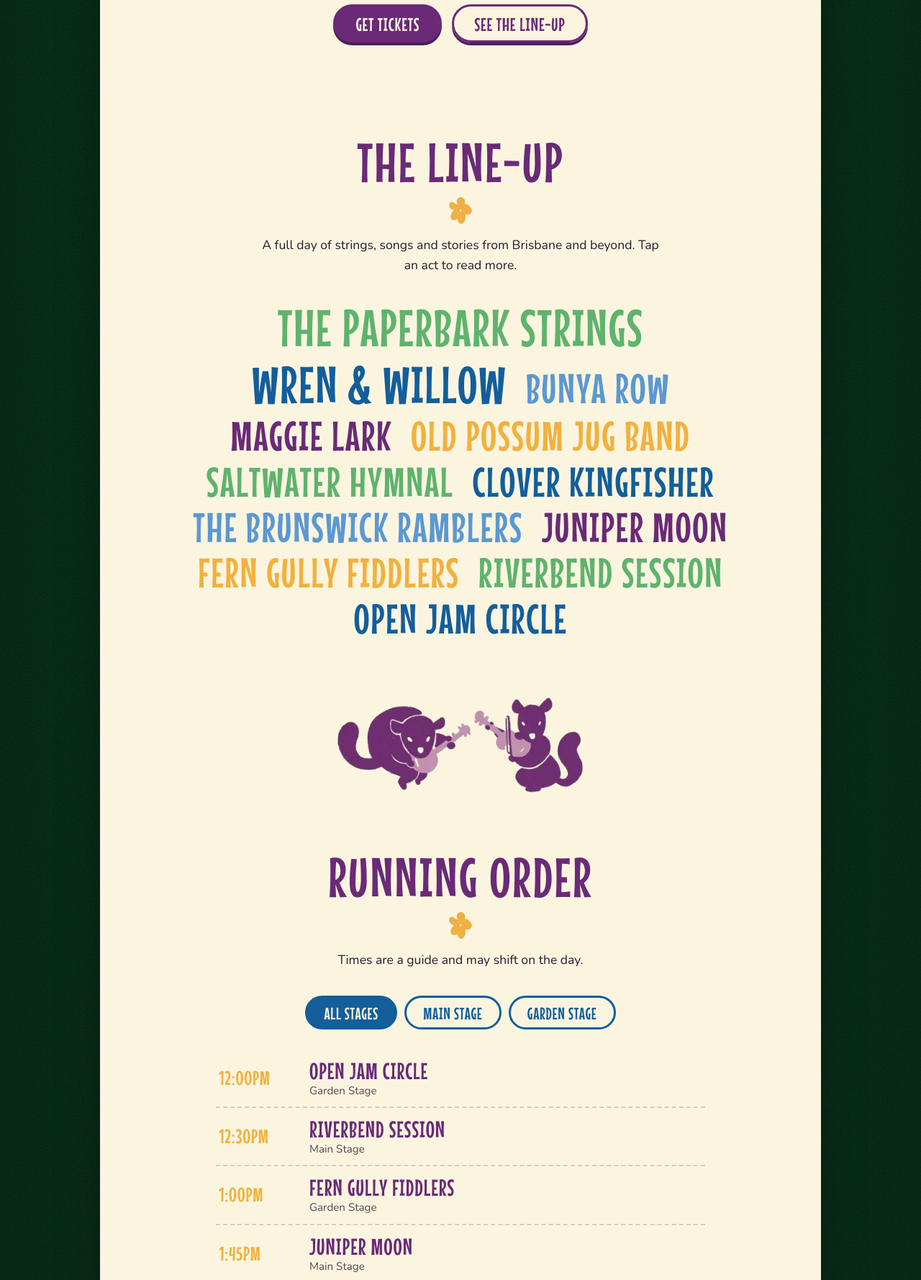
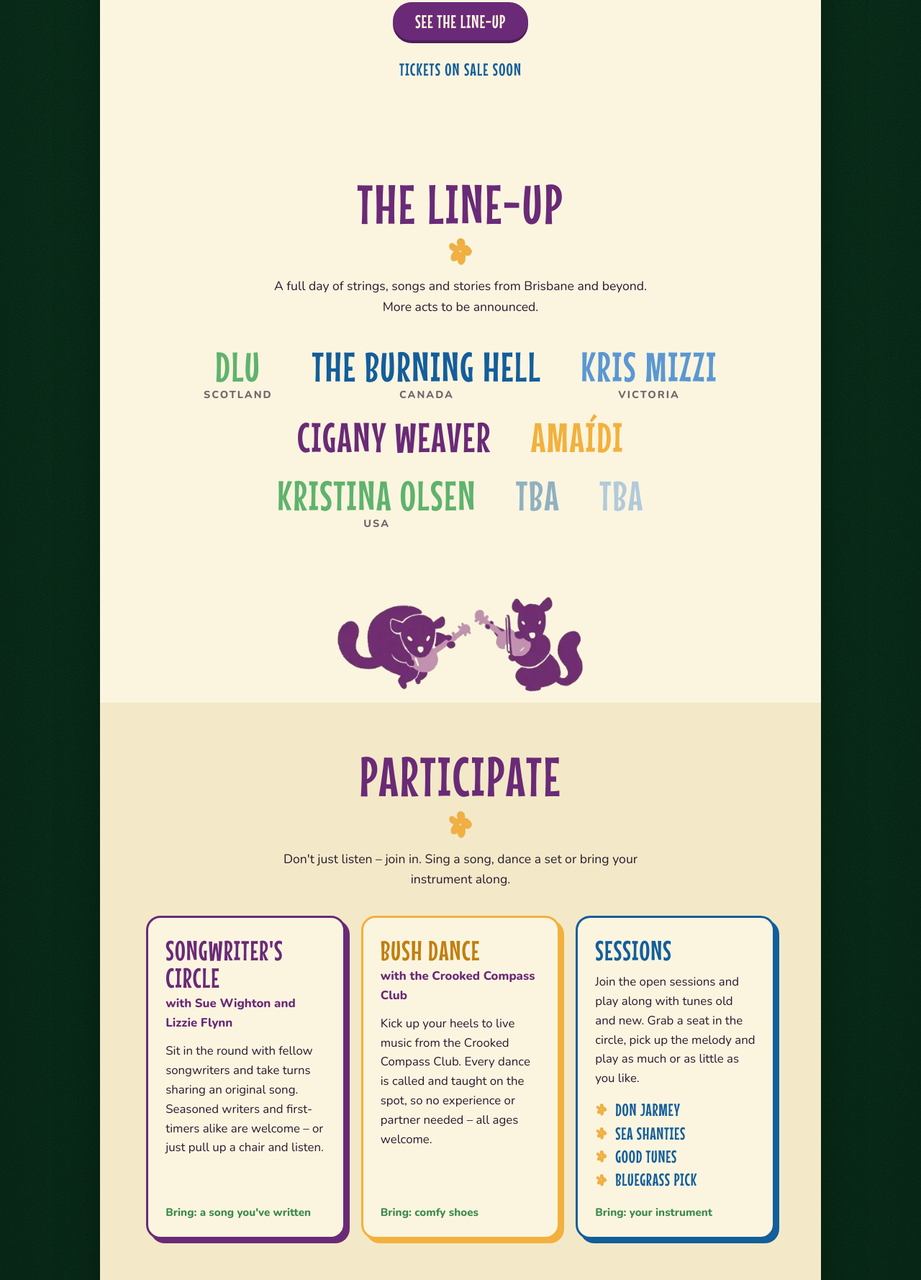
Before and after one commit to KonajuGames/soundsfolk2, a plain HTML site: page index.html in a window 1280 px wide. Shown: the part 1022-2800 px from the top of the page at 72% size. Drawn offline with nearby package versions, Linux system fonts and the light colour scheme.

Commit message:
Add Participate section, real line-up and venue address; hide tickets and running order
- Participate section: Songwriter's Circle (with Sue Wighton and Lizzie
  Flynn), Bush Dance with the Crooked Compass Club, and Sessions
- Line-up updated to the announced acts with origin subheadings
- Venue address: 50 Oxlade Drive, New Farm
- Running order and tickets hidden until details are confirmed

Co-Authored-By: Claude Opus 5.5 <noreply@anthropic.com>

```diff
--- a/index.html
+++ b/index.html
@@ -35,11 +35,12 @@
       </button>
       <nav id="nav-links" class="nav__links" aria-label="Main">
         <a href="#lineup">Line-up</a>
-        <a href="#schedule">Running order</a>
-        <a href="#tickets">Tickets</a>
+        <a href="#participate">Participate</a>
+        <!-- <a href="#schedule">Running order</a> -->
+        <!-- <a href="#tickets">Tickets</a> -->
         <a href="#venue">Venue</a>
         <a href="#faq">FAQ</a>
-        <a class="btn btn--small" href="#tickets">Get tickets</a>
+        <!-- <a class="btn btn--small" href="#tickets">Get tickets</a> -->
       </nav>
     </header>
 
@@ -62,36 +63,63 @@
         </div>
 
         <div class="hero__cta">
-          <a class="btn" href="#tickets">Get tickets</a>
-          <a class="btn btn--ghost" href="#lineup">See the line-up</a>
+          <!-- <a class="btn" href="#tickets">Get tickets</a> -->
+          <a class="btn" href="#lineup">See the line-up</a>
         </div>
+        <p class="hero__note">Tickets on sale soon</p>
       </section>
 
       <!-- LINE-UP -->
       <section class="section" id="lineup" aria-labelledby="lineup-h">
         <h2 id="lineup-h" class="section__title">The Line-up</h2>
-        <p class="section__lede">A full day of strings, songs and stories from Brisbane and beyond. Tap an act to read more.</p>
+        <p class="section__lede">A full day of strings, songs and stories from Brisbane and beyond. More acts to be announced.</p>
         <ul class="lineup" id="lineup-list"></ul>
-        <div class="act-detail" id="act-detail" hidden>
-          <button class="act-detail__close" aria-label="Close">×</button>
-          <h3 class="act-detail__name"></h3>
-          <p class="act-detail__meta"></p>
-          <p class="act-detail__blurb"></p>
-        </div>
       </section>
 
       <img class="possums" src="assets/possums.webp" alt="Two purple possums playing banjo and fiddle" width="440" height="180" loading="lazy">
 
+      <!-- PARTICIPATE -->
+      <section class="section section--tint" id="participate" aria-labelledby="participate-h">
+        <h2 id="participate-h" class="section__title">Participate</h2>
+        <p class="section__lede">Don't just listen – join in. Sing a song, dance a set or bring your instrument along.</p>
+        <div class="activities">
+          <article class="activity activity--purple">
+            <h3 class="activity__title">Songwriter's Circle</h3>
+            <p class="activity__with">with Sue Wighton and Lizzie Flynn</p>
+            <p>Sit in the round with fellow songwriters and take turns sharing an original song. Seasoned writers and first-timers alike are welcome – or just pull up a chair and listen.</p>
+            <p class="activity__meta">Bring: a song you've written</p>
+          </article>
+          <article class="activity activity--orange">
+            <h3 class="activity__title">Bush Dance</h3>
+            <p class="activity__with">with the Crooked Compass Club</p>
+            <p>Kick up your heels to live music from the Crooked Compass Club. Every dance is called and taught on the spot, so no experience or partner needed – all ages welcome.</p>
+            <p class="activity__meta">Bring: comfy shoes</p>
+          </article>
+          <article class="activity activity--blue">
+            <h3 class="activity__title">Sessions</h3>
+            <p>Join the open sessions and play along with tunes old and new. Grab a seat in the circle, pick up the melody and play as much or as little as you like.</p>
+            <ul class="activity__list">
+              <li>Don Jarmey</li>
+              <li>Sea Shanties</li>
+              <li>Good Tunes</li>
+              <li>Bluegrass Pick</li>
+            </ul>
+            <p class="activity__meta">Bring: your instrument</p>
+          </article>
+        </div>
+      </section>
+
       <!-- RUNNING ORDER -->
-      <section class="section" id="schedule" aria-labelledby="schedule-h">
+      <!-- Hidden until the real running order is set: remove `hidden` and restore the nav link to show it -->
+      <section class="section" id="schedule" aria-labelledby="schedule-h" hidden>
         <h2 id="schedule-h" class="section__title">Running Order</h2>
         <p class="section__lede">Times are a guide and may shift on the day.</p>
         <div class="stage-tabs" role="tablist" id="stage-tabs"></div>
         <ol class="schedule" id="schedule-list"></ol>
       </section>
 
-      <!-- TICKETS -->
-      <section class="section section--tint" id="tickets" aria-labelledby="tickets-h">
+      <!-- TICKETS – hidden until tickets are on sale: remove `hidden`, restore the commented-out ticket links in the nav and hero, and remove .hero__note -->
+      <section class="section section--tint" id="tickets" aria-labelledby="tickets-h" hidden>
         <h2 id="tickets-h" class="section__title">Tickets</h2>
         <p class="section__lede">One day, every act. Grab yours before they're gone.</p>
         <div class="tickets">
@@ -134,6 +162,7 @@
           <div class="venue__text">
             <p class="venue__name">The Officers Mess</p>
             <p class="venue__suburb">New Farm, Brisbane</p>
+            <address class="venue__address">50 Oxlade Drive, New Farm QLD 4005</address>
             <p>A heritage space by the river with room to sit, listen and wander between sets. Bring a picnic rug and settle in for the day.</p>
             <ul class="venue__list">
               <li><strong>Doors:</strong> 11:30am</li>
@@ -141,7 +170,7 @@
               <li><strong>Getting there:</strong> CityCat to New Farm Park, or buses along Brunswick St</li>
               <li><strong>Accessibility:</strong> step-free main stage area &amp; accessible toilets</li>
             </ul>
-            <a class="btn btn--ghost" href="https://www.google.com/maps/search/?api=1&amp;query=The+Officers+Mess+New+Farm+Brisbane" target="_blank" rel="noopener">Open in Maps</a>
+            <a class="btn btn--ghost" href="https://www.google.com/maps/search/?api=1&amp;query=The+Officers+Mess%2C+50+Oxlade+Drive%2C+New+Farm+QLD+4005" target="_blank" rel="noopener">Open in Maps</a>
           </div>
           <figure class="venue__poster">
             <img src="assets/poster-small.webp" alt="SoundsFolk 2027 festival poster" width="534" height="800" loading="lazy">
@@ -170,7 +199,7 @@
             <summary>What if it rains?</summary>
             <p>The show goes on. Main sets move under cover, so pack a jacket just in case.</p>
           </details>
-          <details>
+          <details hidden>
             <summary>Are tickets refundable?</summary>
             <p>Tickets are refundable up to 14 days before the event. After that, you can transfer your ticket to a friend.</p>
           </details>
--- a/script.js
+++ b/script.js
@@ -1,76 +1,41 @@
 /* ==========================================================
    SoundsFolk – line-up data and page behaviour
    Edit the ACTS array to update the line-up and running order.
-   (The names below are placeholders until the real line-up is announced.)
+   `origin` is optional (shown under the name). Acts named "TBA" show in
+   the line-up but are left out of the running order.
+   NOTE: stages and times are placeholders until the real running order is set.
    ========================================================== */
 
 const FESTIVAL_START = new Date("2027-03-21T12:00:00+10:00"); // Brisbane (AEST, no DST)
 
 const ACTS = [
-  { name: "The Paperbark Strings", stage: "Main Stage", time: "8:00pm", headliner: true,
-    blurb: "Five-piece string band weaving Australian bush ballads with Appalachian fiddle tunes. Our closing act." },
-  { name: "Wren & Willow", stage: "Main Stage", time: "6:45pm", headliner: true,
-    blurb: "Close-harmony duo whose songs about rivers, ranges and long drives home have filled halls across Queensland." },
-  { name: "Bunya Row", stage: "Main Stage", time: "5:30pm",
-    blurb: "Banjo, bouzouki and a stomp box. Expect foot-tapping reels and a singalong or two." },
-  { name: "Maggie Lark", stage: "Garden Stage", time: "4:45pm",
-    blurb: "Singer-songwriter with a finger-picked guitar and stories that land somewhere between heartbreak and humour." },
-  { name: "Old Possum Jug Band", stage: "Main Stage", time: "4:15pm",
-    blurb: "Washboard, jug, kazoo and the occasional saw – a joyful racket for all ages." },
-  { name: "Saltwater Hymnal", stage: "Garden Stage", time: "3:30pm",
-    blurb: "Unaccompanied sea shanties and work songs, sung in rich four-part harmony." },
-  { name: "Clover Kingfisher", stage: "Main Stage", time: "3:00pm",
-    blurb: "Celtic-flavoured trio led by uilleann pipes and bodhrán." },
-  { name: "The Brunswick Ramblers", stage: "Garden Stage", time: "2:15pm",
-    blurb: "New Farm locals playing old-time country and western swing." },
-  { name: "Juniper Moon", stage: "Main Stage", time: "1:45pm",
-    blurb: "Dreamy indie-folk with autoharp, cello and layered vocals." },
-  { name: "Fern Gully Fiddlers", stage: "Garden Stage", time: "1:00pm",
-    blurb: "A youth fiddle ensemble kicking off the Garden Stage with plenty of energy." },
-  { name: "Riverbend Session", stage: "Main Stage", time: "12:30pm",
-    blurb: "Open the day with a gentle acoustic set from this Brisbane collective." },
-  { name: "Open Jam Circle", stage: "Garden Stage", time: "12:00pm",
-    blurb: "Bring an instrument and join in. All levels welcome – just follow the tune." },
+  { name: "Dlu",              origin: "Scotland", stage: "Main Stage",   time: "12:30pm" },
+  { name: "The Burning Hell", origin: "Canada",   stage: "Main Stage",   time: "2:00pm" },
+  { name: "Kris Mizzi",       origin: "Victoria", stage: "Garden Stage", time: "3:00pm" },
+  { name: "Cigany Weaver",                        stage: "Main Stage",   time: "4:00pm" },
+  { name: "Amaídi",                               stage: "Garden Stage", time: "5:00pm" },
+  { name: "Kristina Olsen",   origin: "USA",      stage: "Main Stage",   time: "6:00pm" },
+  { name: "TBA" },
+  { name: "TBA" },
 ];
 
-/* ---------- Line-up word cloud ---------- */
+/* ---------- Line-up ---------- */
 const lineupList = document.getElementById("lineup-list");
-const detail = document.getElementById("act-detail");
 
-// Headliners first, then the rest in poster order
-const lineupOrder = [...ACTS.filter(a => a.headliner), ...ACTS.filter(a => !a.headliner)];
-
-lineupOrder.forEach((act, i) => {
+ACTS.forEach((act, i) => {
   const li = document.createElement("li");
-  const btn = document.createElement("button");
-  btn.type = "button";
-  btn.textContent = act.name;
-  btn.className = `c${i % 5}${act.headliner ? " headliner" : ""}`;
-  btn.setAttribute("aria-pressed", "false");
-  btn.setAttribute("aria-controls", "act-detail");
-  btn.addEventListener("click", () => showAct(act, btn));
-  li.appendChild(btn);
+  li.className = `c${i % 5}${act.name === "TBA" ? " tba" : ""}`;
+  const name = document.createElement("span");
+  name.className = "lineup__name";
+  name.textContent = act.name;
+  li.appendChild(name);
+  if (act.origin) {
+    const origin = document.createElement("span");
+    origin.className = "lineup__origin";
+    origin.textContent = act.origin;
+    li.appendChild(origin);
+  }
   lineupList.appendChild(li);
-});
-
-function showAct(act, btn) {
-  const wasOpen = btn.getAttribute("aria-pressed") === "true";
-  lineupList.querySelectorAll("button").forEach(b => b.setAttribute("aria-pressed", "false"));
-  if (wasOpen) { detail.hidden = true; return; }
-  btn.setAttribute("aria-pressed", "true");
-  detail.querySelector(".act-detail__name").textContent = act.name;
-  detail.querySelector(".act-detail__meta").textContent = `${act.stage} · ${act.time}`;
-  detail.querySelector(".act-detail__blurb").textContent = act.blurb;
-  detail.hidden = false;
-  detail.style.animation = "none"; void detail.offsetWidth; detail.style.animation = "";
-  if (window.matchMedia("(max-width: 700px)").matches) {
-    detail.scrollIntoView({ behavior: "smooth", block: "nearest" });
-  }
-}
-
-detail.querySelector(".act-detail__close").addEventListener("click", () => {
-  detail.hidden = true;
-  lineupList.querySelectorAll("button").forEach(b => b.setAttribute("aria-pressed", "false"));
 });
 
 /* ---------- Running order with stage tabs ---------- */
@@ -80,7 +45,8 @@ const toMinutes = t => {
   return hrs * 60 + +m;
 };
 
-const stages = ["All stages", ...new Set(ACTS.map(a => a.stage))];
+const scheduledActs = ACTS.filter(a => a.time);
+const stages = ["All stages", ...new Set(scheduledActs.map(a => a.stage))];
 const tabs = document.getElementById("stage-tabs");
 const scheduleList = document.getElementById("schedule-list");
 
@@ -101,7 +67,7 @@ stages.forEach((stage, i) => {
 
 function renderSchedule(stage) {
   scheduleList.innerHTML = "";
-  ACTS.filter(a => stage === "All stages" || a.stage === stage)
+  scheduledActs.filter(a => stage === "All stages" || a.stage === stage)
     .sort((a, b) => toMinutes(a.time) - toMinutes(b.time))
     .forEach(act => {
       const li = document.createElement("li");
--- a/styles.css
+++ b/styles.css
@@ -84,8 +84,8 @@ a { color: var(--blue); }
 .section__title,
 .hero__tag, .hero__date, .hero__venue, .hero__suburb,
 .nav__brand, .btn, .ticket h3, .ticket__price, .venue__name, .venue__suburb,
-.lineup, .footer__date, .footer__url, .countdown span, .schedule__time, .schedule__act,
-.stage-tab, .faq summary, .act-detail__name {
+.lineup__name, .footer__date, .footer__url, .countdown span, .schedule__time, .schedule__act,
+.stage-tab, .faq summary {
   font-family: var(--display);
   font-weight: 400;
   text-transform: uppercase;
@@ -180,6 +180,10 @@ a { color: var(--blue); }
 .countdown div:nth-child(4) span { color: var(--orange); }
 .countdown small { font-weight: 800; font-size: .75rem; letter-spacing: .1em; text-transform: uppercase; color: var(--ink); opacity: .7; }
 
+.hero__note {
+  font-family: var(--display); text-transform: uppercase; letter-spacing: .05em;
+  font-size: 1.5rem; color: var(--blue); margin: 22px 0 0;
+}
 .hero__cta { display: flex; flex-wrap: wrap; gap: 14px; justify-content: center; }
 
 /* ---------- Sections ---------- */
@@ -206,41 +210,62 @@ a { color: var(--blue); }
   font-size: clamp(2.1rem, 5.5vw, 3.6rem);
   text-align: center;
 }
-.lineup button {
-  font: inherit; text-transform: inherit; letter-spacing: inherit;
-  background: none; border: 0; padding: 0 .05em; cursor: pointer;
-  color: inherit; line-height: 1.05;
-  transition: transform .15s;
+.lineup li {
+  display: flex; flex-direction: column; align-items: center;
+  padding: .1em .3em .25em;
+  line-height: 1.05;
 }
-.lineup button:hover, .lineup button[aria-pressed="true"] { transform: rotate(-3deg) scale(1.06); }
-.lineup button[aria-pressed="true"] { text-decoration: underline wavy; text-decoration-thickness: 3px; text-underline-offset: 8px; }
+.lineup__origin {
+  font-family: var(--body); font-weight: 800; text-transform: uppercase;
+  font-size: .9rem; letter-spacing: .14em; color: var(--ink); opacity: .65;
+  margin-top: .15em;
+}
 .lineup .c0 { color: var(--green); }
 .lineup .c1 { color: var(--blue); }
 .lineup .c2 { color: var(--blue-light); }
 .lineup .c3 { color: var(--purple); }
 .lineup .c4 { color: var(--orange); }
-.lineup .headliner { font-size: 1.25em; }
-
-.act-detail {
-  position: relative;
-  max-width: 620px; margin: 36px auto 0;
-  padding: 26px 28px 22px;
-  background: #fff9e9;
-  border: 3px solid var(--purple);
-  border-radius: 20px;
-  box-shadow: 6px 6px 0 var(--purple);
-  animation: pop .2s ease-out;
-}
-@keyframes pop { from { transform: scale(.96); opacity: 0; } }
-.act-detail__name { color: var(--purple); font-size: 2.6rem; margin: 0 30px 6px 0; }
-.act-detail__meta { margin: 0 0 10px; font-weight: 800; color: var(--blue); }
-.act-detail__blurb { margin: 0; }
-.act-detail__close {
-  position: absolute; top: 10px; right: 14px;
-  background: none; border: 0; font-size: 2rem; line-height: 1; color: var(--purple); cursor: pointer;
-}
+.lineup .tba { opacity: .45; }
 
 .possums { width: min(360px, 70%); margin: 8px auto; }
+
+/* ---------- Participate ---------- */
+.activities {
+  display: grid; grid-template-columns: repeat(3, 1fr); gap: 22px;
+}
+.activity {
+  background: var(--cream);
+  border-radius: 20px;
+  padding: 26px 24px 22px;
+  border: 3px solid var(--accent);
+  box-shadow: 6px 6px 0 var(--accent);
+  display: flex; flex-direction: column;
+}
+.activity--purple { --accent: var(--purple); --title: var(--purple); }
+.activity--orange { --accent: var(--orange); --title: #c27f0e; }
+.activity--blue { --accent: var(--blue); --title: var(--blue); }
+.activity__title {
+  font-family: var(--display); font-weight: 400; text-transform: uppercase;
+  letter-spacing: .03em; line-height: 1;
+  font-size: 2.4rem; color: var(--title); margin: 0;
+}
+.activity__with { font-weight: 800; color: var(--purple); margin: 4px 0 0; }
+.activity p { margin: 12px 0 0; }
+.activity .activity__with { margin-top: 4px; }
+.activity__list { list-style: none; padding: 0; margin: 14px 0 0; }
+.activity__list li {
+  position: relative; padding: 3px 0 3px 28px;
+  font-family: var(--display); text-transform: uppercase; letter-spacing: .03em;
+  font-size: 1.5rem; line-height: 1.1; color: var(--blue);
+}
+.activity__list li::before {
+  content: ""; position: absolute; left: 0; top: 50%; width: 18px; height: 18px; transform: translateY(-50%);
+  background: url("assets/flower.webp") center / contain no-repeat;
+}
+.activity__meta {
+  margin-top: auto !important; padding-top: 16px;
+  font-weight: 800; font-size: .95rem; color: #3d8a4c;
+}
 
 /* ---------- Schedule ---------- */
 .stage-tabs { display: flex; justify-content: center; flex-wrap: wrap; gap: 10px; margin-bottom: 28px; }
@@ -300,6 +325,7 @@ a { color: var(--blue); }
 }
 .venue__name { font-size: 3rem; color: var(--blue); margin: 0; }
 .venue__suburb { font-size: 2.2rem; color: var(--orange); margin: 4px 0 16px; }
+.venue__address { font-style: normal; font-weight: 800; font-size: 1.15rem; color: var(--purple); margin-top: -6px; }
 .venue__list { padding-left: 0; list-style: none; margin: 18px 0 26px; }
 .venue__list li { padding: 6px 0 6px 30px; position: relative; }
 .venue__list li::before {
@@ -355,6 +381,7 @@ a { color: var(--blue); }
 @media (max-width: 960px) {
   .tickets { grid-template-columns: 1fr; max-width: 440px; margin: 0 auto; gap: 34px; }
   .ticket--featured { transform: none; }
+  .activities { grid-template-columns: 1fr; max-width: 520px; margin: 0 auto; }
   .venue { grid-template-columns: 1fr; }
   .venue__poster { max-width: 320px; margin: 0 auto; }
   .venue__text { text-align: center; }
@@ -407,7 +434,6 @@ a { color: var(--blue); }
   .schedule li { grid-template-columns: 80px 1fr; gap: 10px; }
   .schedule__time { font-size: 1.4rem; }
   .schedule__act { font-size: 1.7rem; }
-  .act-detail { padding: 22px 20px 18px; }
   .nav { padding: 10px 16px; }
   .nav__brand { font-size: 1.7rem; }
 }
```
